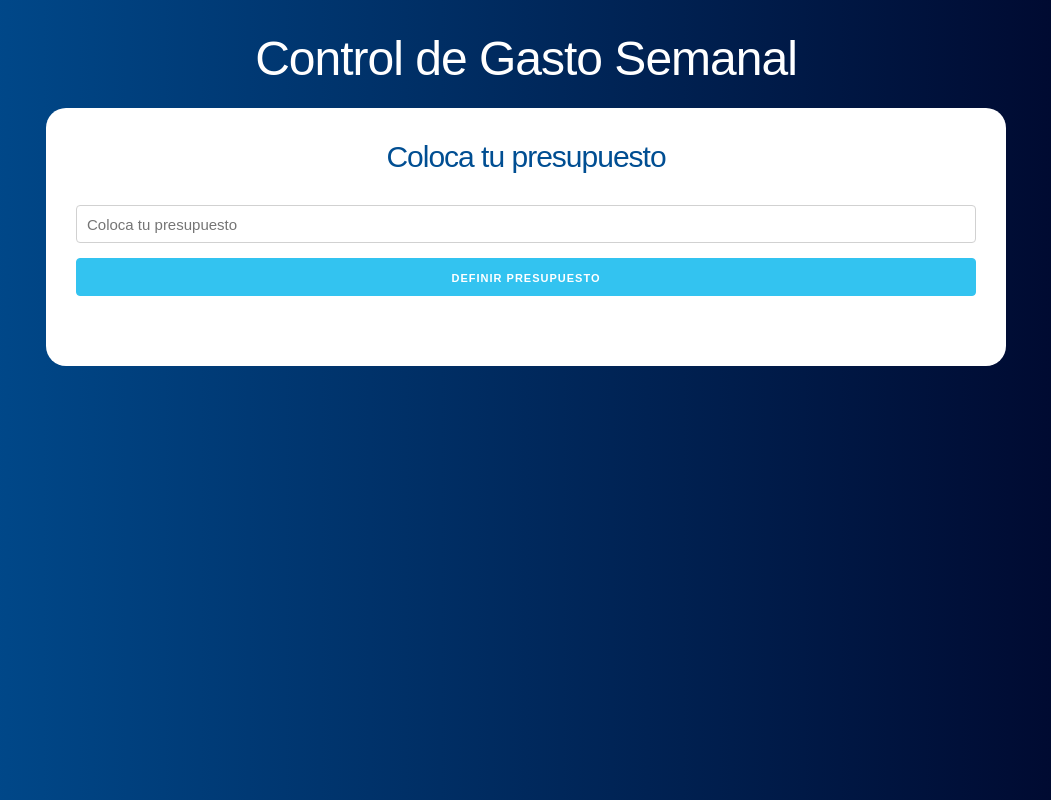
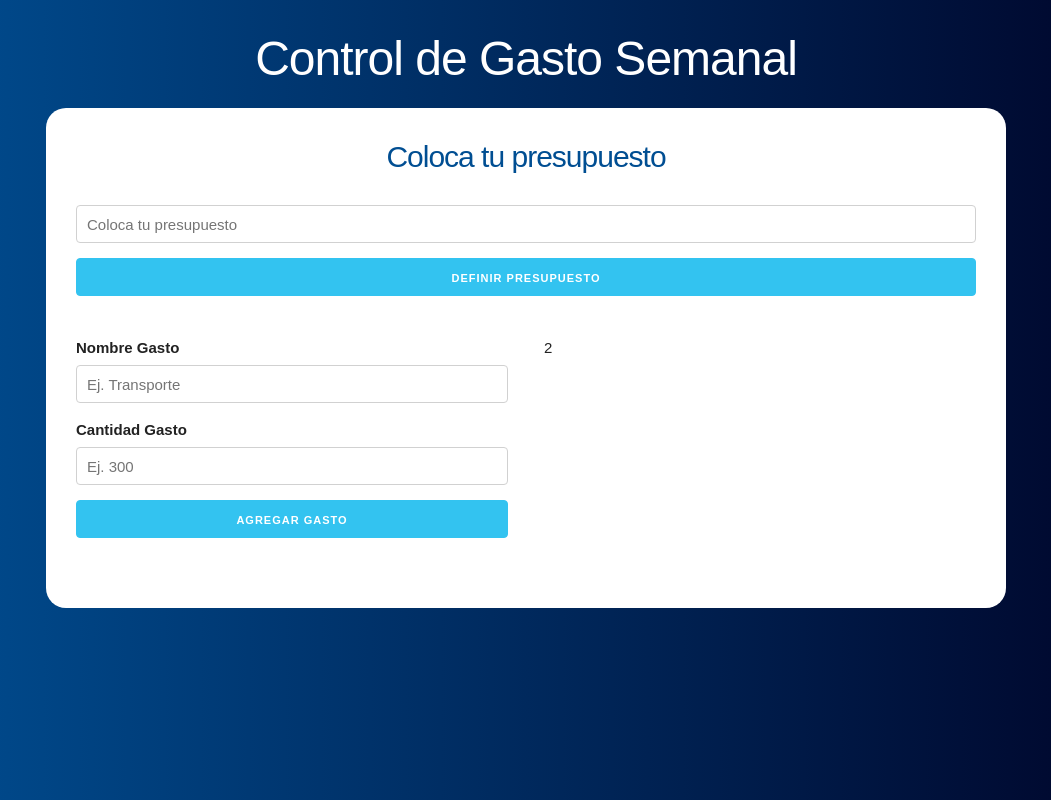
Before and after one commit to ferna2g/control-presupuesto, a React (Create React App) app: page / in a window 1280 px wide. Shown: the whole page, without its empty margins (114-1165 px from the left). Built offline with nearby package versions, Linux system fonts and the light colour scheme.

Commit message:
creacion de formulario de gastos

```diff
--- a/src/App.js
+++ b/src/App.js
@@ -1,5 +1,6 @@
 import React, { useState } from 'react';
 import Pregunta from './components/Pregunta'
+import Formulario from './components/Formulario'
 
 function App() {
 
@@ -17,6 +18,15 @@
               guardarPresupuesto={guardarPresupuesto}
               guardarRestante={guardarRestante}
             />
+
+            <div className="row">
+              <div className="one-half column">
+                <Formulario />
+              </div>
+              <div className="one-half column">
+                2
+              </div>
+            </div>
         </div>
       </header>
     </div>
--- /dev/null
+++ b/src/components/Formulario.jsx
@@ -0,0 +1,30 @@
+import React from "react"
+
+const Formulario = () => {
+
+  return(
+    <form>
+      <div className="campo">
+        <label>Nombre Gasto</label>
+        <input
+          type="text"
+          className="u-full-width"
+          placeholder="Ej. Transporte"
+          />
+          <label>Cantidad Gasto</label>
+          <input
+            type="number"
+            className="u-full-width"
+            placeholder="Ej. 300"
+            />
+            <input
+              type="submit"
+              className="button-primary u-full-width"
+              value="Agregar Gasto"
+              />
+      </div>
+    </form>
+  )
+}
+
+export default Formulario
```
